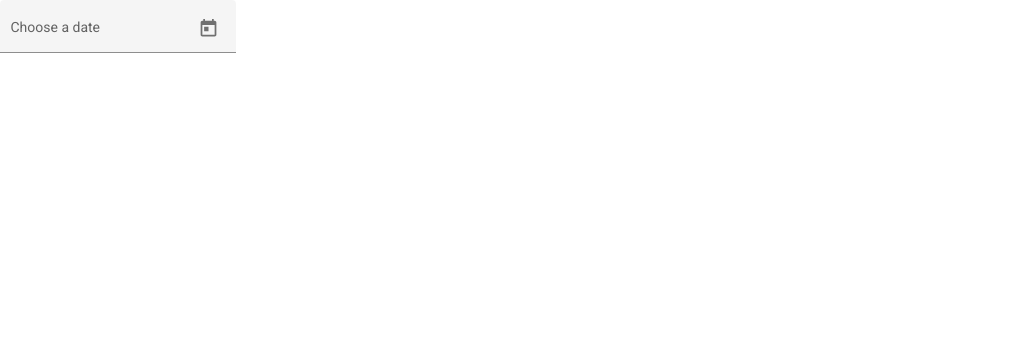
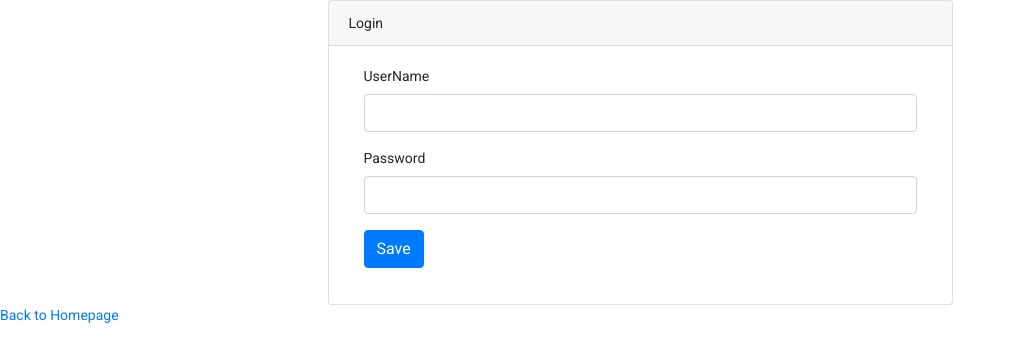
Before and after one commit to developer-harshi/flight-booking-app, an Angular app: page /login in a window 1280 px wide. Shown: the top 362 px of the page, without its empty margins (0-1015 px from the left). Built offline with nearby package versions, Linux system fonts and the light colour scheme.

Commit message:
Commit for search

```diff
--- a/src/app/app.component.html
+++ b/src/app/app.component.html
@@ -1,4 +1,4 @@
 <!-- <app-register></app-register> -->
 <!-- <app-login></app-login> -->
-<!-- <router-outlet></router-outlet> -->
-<app-serachflight></app-serachflight>
+<router-outlet></router-outlet>
+<!-- <app-serachflight></app-serachflight> -->
--- a/src/app/home/home.component.html
+++ b/src/app/home/home.component.html
@@ -15,3 +15,4 @@
       </ul>
   </div>
 </nav>
+<app-serachflight></app-serachflight>
--- a/src/app/serachflight/serachflight.component.html
+++ b/src/app/serachflight/serachflight.component.html
@@ -1,7 +1,47 @@
-<mat-form-field appearance="fill">
-  <mat-label>Choose a date</mat-label>
-  <input matInput [matDatepicker]="picker">
-  <!-- <mat-hint>MM/DD/YYYY</mat-hint> -->
-  <mat-datepicker-toggle matSuffix [for]="picker"></mat-datepicker-toggle>
-  <mat-datepicker #picker></mat-datepicker>
-</mat-form-field>
+
+
+
+
+<!-- <input type="date" class="dd" name="date"> -->
+
+
+
+
+<!-- <input type="date" class="dd" name="date"> -->
+
+
+
+
+<div class="container">
+  <div class="row">
+    <div class="col">
+      <!-- <mat-form-field appearance="fill">
+        <mat-label>Startdate</mat-label>
+        <input matInput [matDatepicker]="picker">
+        <mat-hint>MM/DD/YYYY</mat-hint>
+        <mat-datepicker-toggle matSuffix [for]="picker"></mat-datepicker-toggle>
+        <mat-datepicker #picker></mat-datepicker>
+      </mat-form-field> -->
+      <input type="date" class="form-control" formControlName="fromLocation">
+    </div>
+    <div class="col">
+       <input type="text" class="form-control" placeholder="Enter From Location" formControlName="fromLocation">
+    </div>
+    <div class="col">
+       <input type="text" class="form-control" placeholder="Enter  ToLocation" formControlName="toLocation">
+    </div>
+    <div class="col">
+      <!-- <mat-form-field appearance="fill">
+        <mat-label>Roundtripdate</mat-label>
+        <input matInput [matDatepicker]="picker">
+        <mat-hint>MM/DD/YYYY</mat-hint>
+        <mat-datepicker-toggle matSuffix [for]="picker"></mat-datepicker-toggle>
+        <mat-datepicker #picker></mat-datepicker>
+      </mat-form-field> -->
+      <input type="date" class="form-control"  formControlName="fromLocation">
+    </div>
+    <div class="col">
+      <button type="submit" class="btn btn-primary">Search</button>
+   </div>
+  </div>
+</div>
```
Also changed, not shown: src/app/app.module.ts (+10 -10 lines).
